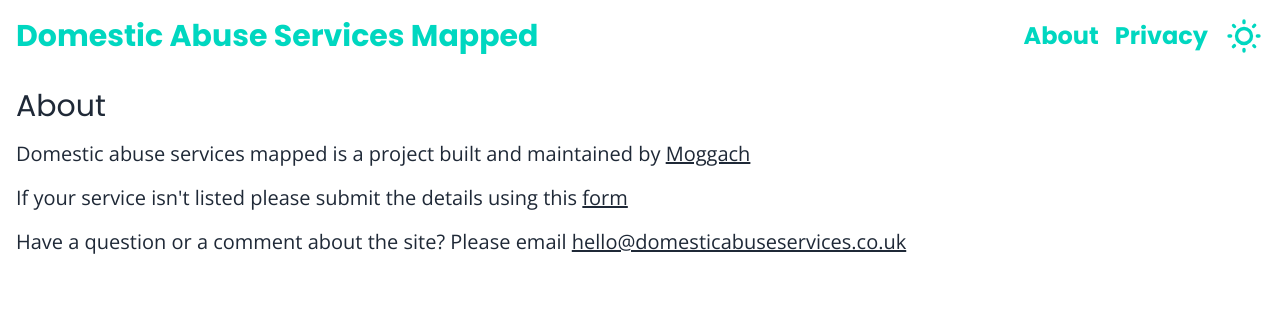
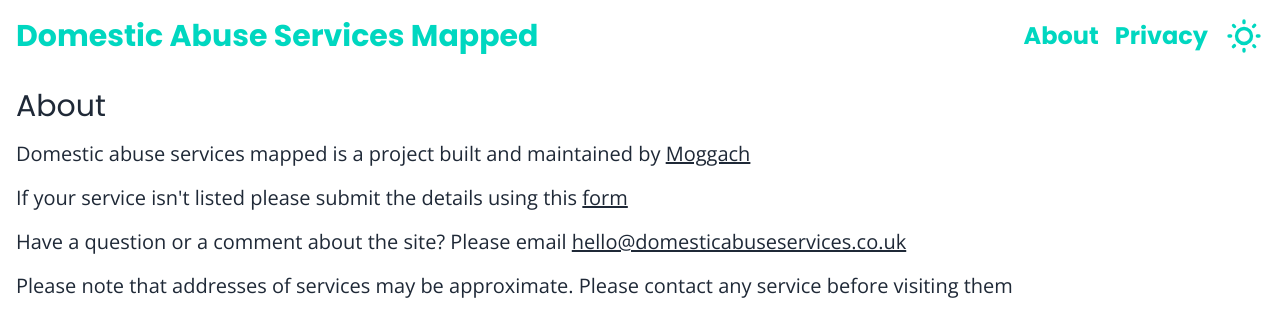
Before and after one commit to Moggach/domestic-abuse-services-mapped, a Next.js app: page /about in a window 1280 px wide. Shown: the top 336 px of the page. Built offline with nearby package versions, Linux system fonts and the light colour scheme.

Commit message:
add to about page text

```diff
--- a/src/app/about/page.js
+++ b/src/app/about/page.js
@@ -7,6 +7,7 @@ const About = () => {
     <p>Domestic abuse services mapped is a project built and maintained by <a className="underline" href="https://github.com/Moggach">Moggach</a></p>
     <p>If your service isn't listed please submit the details using this <a className="underline" href="https://airtable.com/appksbQlVr07Kxadu/pagEkSrTVCs0yk2OS/form">form</a> </p>
     <p>Have a question or a comment about the site? Please email <a className="underline" href="mailto:hello@domesticabuseservices.co.uk">hello@domesticabuseservices.co.uk</a></p>
+    <p>Please note that addresses of services may be approximate. Please contact any service before visiting them</p>
     </div>
 
 
```
